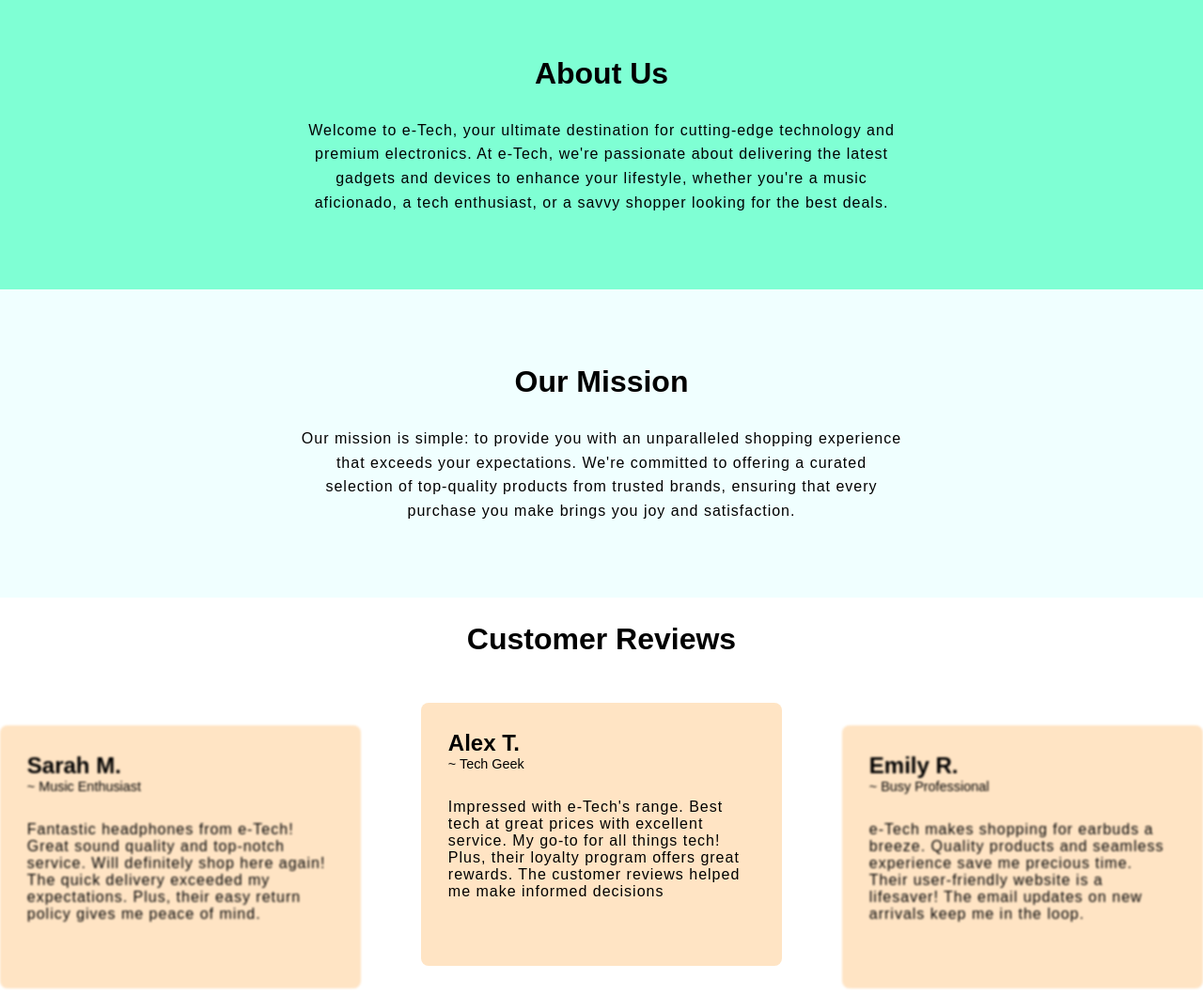
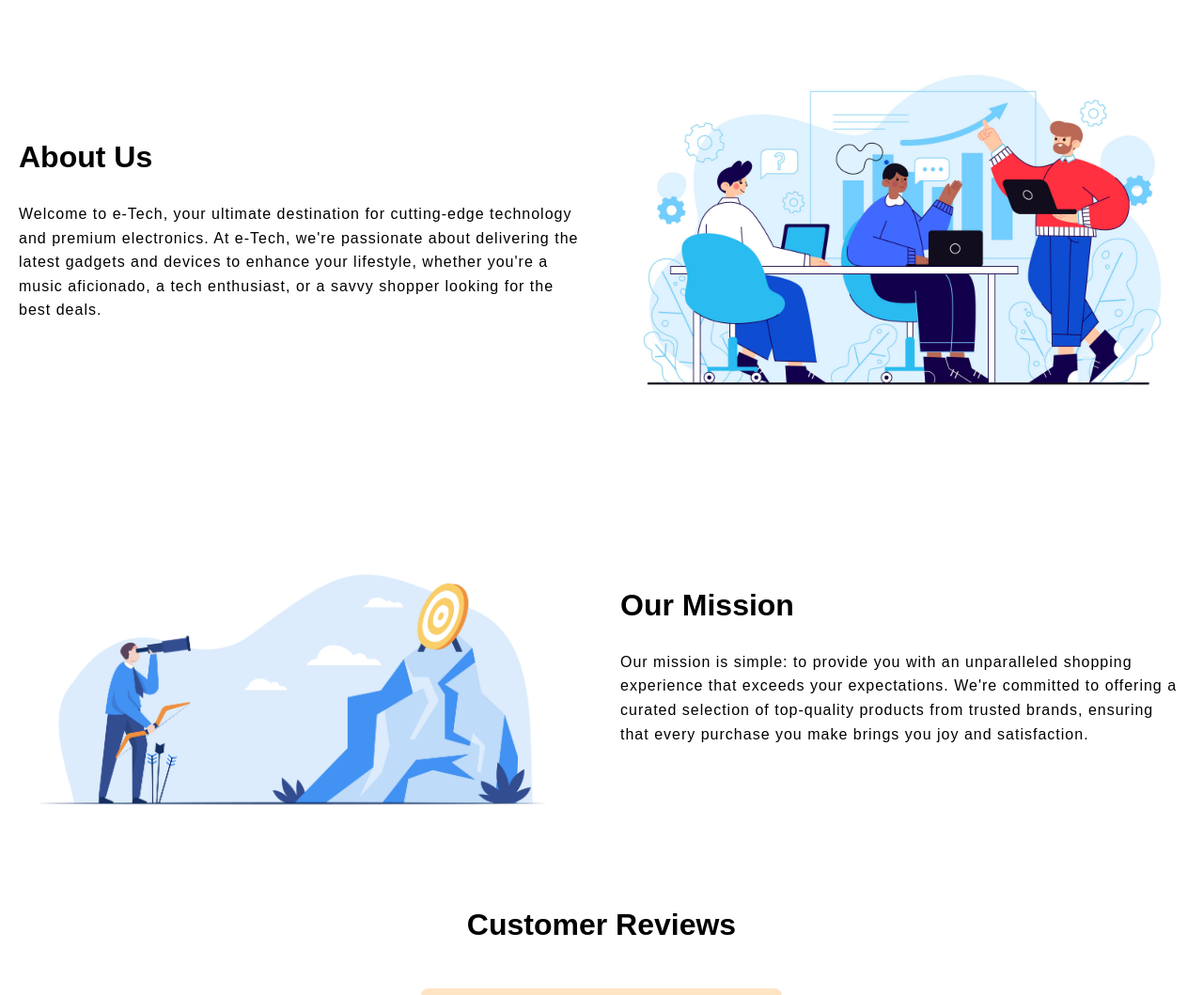
Before and after one commit to pankaj1330/e-tech, a plain HTML site: page index.html in a window 1280 px wide. Shown: the part 820-1879 px from the top of the page at 94% size. Drawn offline with Linux system fonts and the light colour scheme.

Commit message:
some small changes

```diff
--- a/index.html
+++ b/index.html
@@ -67,6 +67,14 @@
             <h1>About Us</h1>
             <p>Welcome to e-Tech, your ultimate destination for cutting-edge technology and premium electronics. At e-Tech, we're passionate about delivering the latest gadgets and devices to enhance your lifestyle, whether you're a music aficionado, a tech enthusiast, or a savvy shopper looking for the best deals.</p>
         </div>
+        <div class="image">
+            <img src="./store/aboutus.jpg" alt="">
+        </div>
+    </section>
+    <section class="about">
+        <div class="image">
+            <img src="./store/mission.jpg" alt="">
+        </div>
         <div>
             <h1>Our Mission</h1>
             <p>Our mission is simple: to provide you with an unparalleled shopping experience that exceeds your expectations. We're committed to offering a curated selection of top-quality products from trusted brands, ensuring that every purchase you make brings you joy and satisfaction.</p>
--- a/shop.js
+++ b/shop.js
@@ -285,7 +285,7 @@
     }
     else{
         searchItems = filterItems.filter(item => {
-            return item.name.toLowerCase().startsWith(searchval);
+            return item.name.toLowerCase().includes(searchval);
         })
     }
     itemsHtml(searchItems);
--- a/style.css
+++ b/style.css
@@ -121,27 +121,31 @@
     z-index: 10;
 }
 
+.about{
+    max-width: 1400px;
+    padding: 1rem;
+    margin: 3rem auto;
+    display: flex;
+    flex-direction: row;
+    flex-wrap: wrap;
+    justify-content: space-around;
+    gap: 2rem;
+    align-items: center;
+}
 .about div{
-    margin: auto;
-    padding: 5rem 8px;
-    text-align: center;
+    max-width: 600px;
+}
+.about .image img{
+    width: 100%;
+    object-fit: cover;
 }
 .about div h1{
-    text-align: center;
     font-size: 2rem;
     margin-bottom: 1.8rem;
 }
 .about div p{
-    max-width: 640px;
-    margin: auto;
     letter-spacing: 1px;
     line-height: 1.6rem;
-}
-.about div:nth-child(1){
-    background-color: aquamarine;
-}
-.about div:nth-child(2){
-    background-color:azure;
 }
 
 .testimonial{
```
